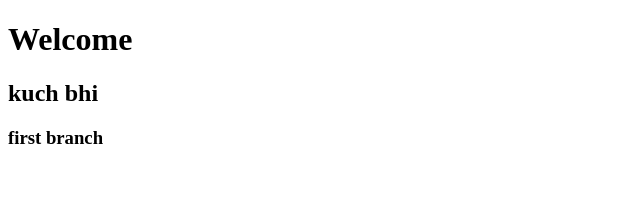
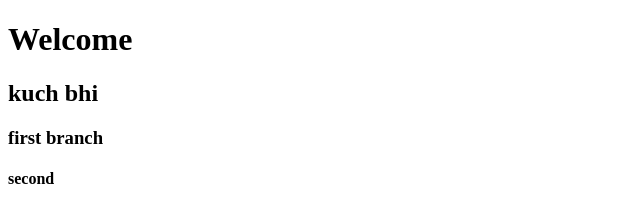
Before and after one commit to aniketMethi/hitbullseye_lpu, a plain HTML site: page welcome.html in a window 1280 px wide. Shown: the full height of the page, 0-640 px from the left. Drawn offline with Linux system fonts and the light colour scheme.

Commit message:
added text second

```diff
--- a/welcome.html
+++ b/welcome.html
@@ -10,5 +10,6 @@
     <h1>Welcome</h1>
     <h2>kuch bhi</h2>
     <h3>first branch</h3>
+    <h4>second</h4>
 </body>
 </html>
```
